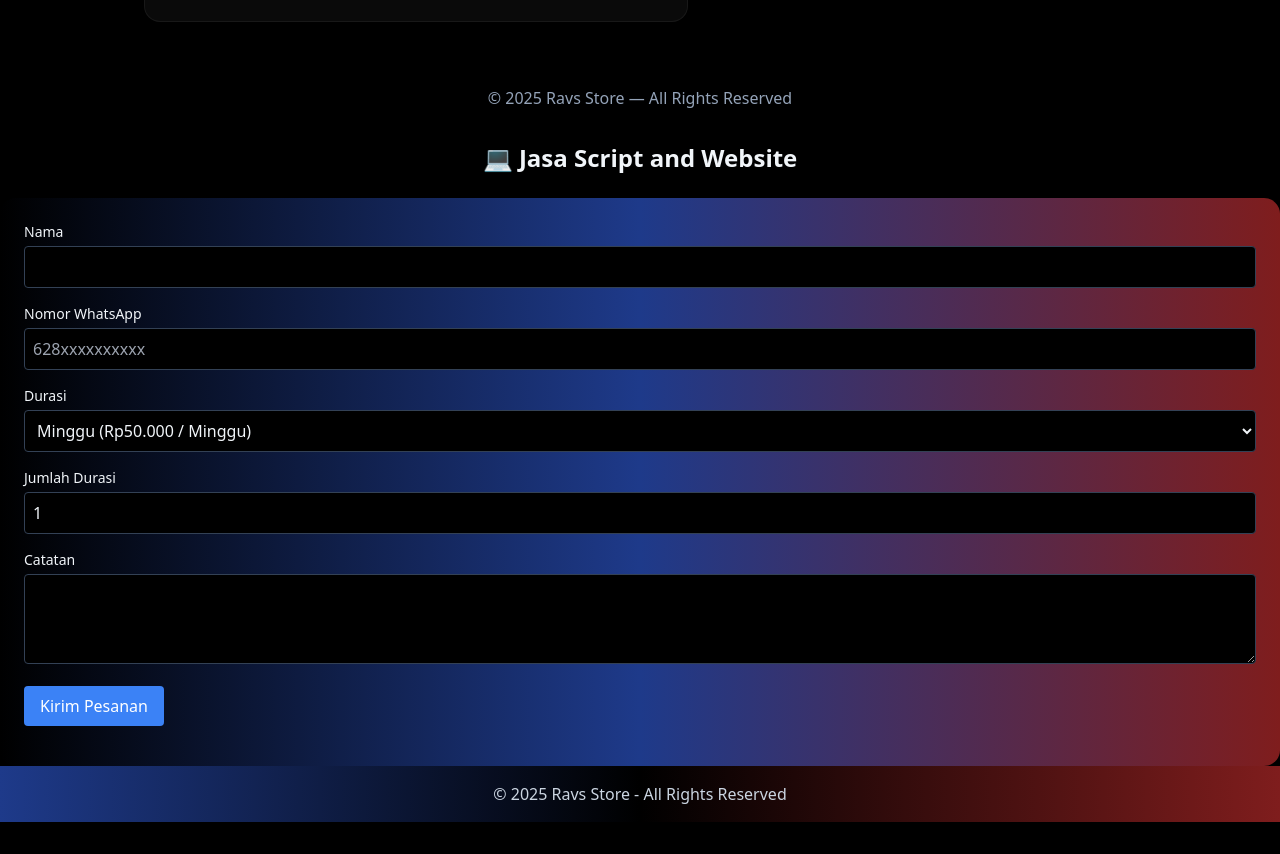
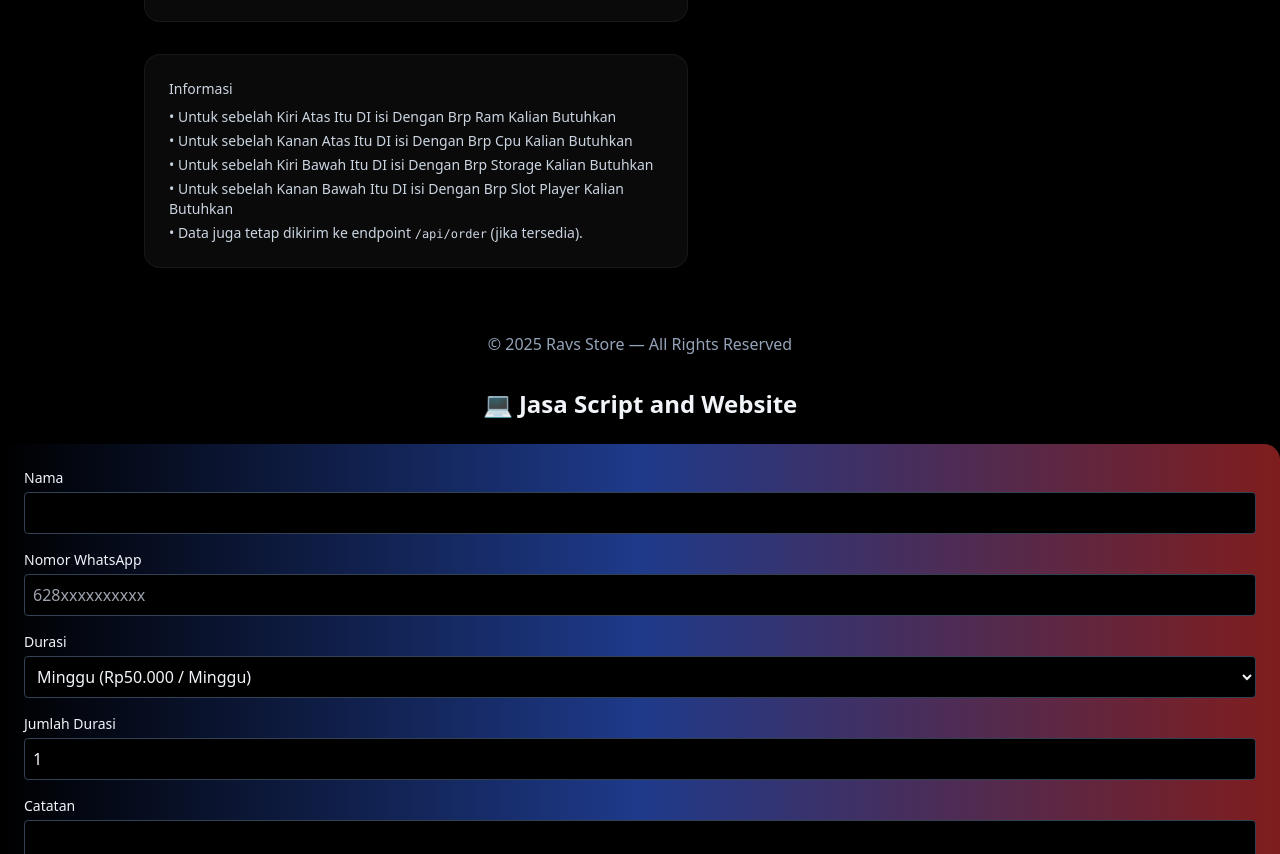
Before and after one commit to ravs-fan167/Panel-Ravens, a website: page index.html in a window 1280 px wide. Shown: the part 1020-1874 px from the top of the page. Before the commit the page ends 1842 px from the top, so only its background shows below. Drawn offline with nearby package versions, Linux system fonts and the light colour scheme.

Commit message:
Update index.html

```diff
--- a/index.html
+++ b/index.html
@@ -138,6 +138,17 @@
             <p id="hostPrice" class="text-sm font-bold text-emerald-400"></p>
             <p id="waFallback" class="text-xs text-slate-400 hidden mt-1">Jika WhatsApp tidak otomatis terbuka, <a id="fallbackLink" href="#" target="_blank" class="text-blue-300 underline">klik di sini</a>.</p>
           </form>
+        </div>
+
+          <div class="glass rounded-2xl p-6 text-sm text-slate-300">
+          <h4 class="font-medium">Informasi</h4>
+          <ul class="mt-2 space-y-1">
+            <li>• Untuk sebelah Kiri Atas Itu DI isi Dengan Brp Ram Kalian Butuhkan</li>
+            <li>• Untuk sebelah Kanan Atas Itu DI isi Dengan Brp Cpu Kalian Butuhkan</li>
+            <li>• Untuk sebelah Kiri Bawah Itu DI isi Dengan Brp Storage Kalian Butuhkan</li>
+            <li>• Untuk sebelah Kanan Bawah Itu DI isi Dengan Brp Slot Player Kalian Butuhkan</li>
+            <li>• Data juga tetap dikirim ke endpoint <code class="text-xs">/api/order</code> (jika tersedia).</li>
+          </ul>
         </div>
 
       </section>
```
